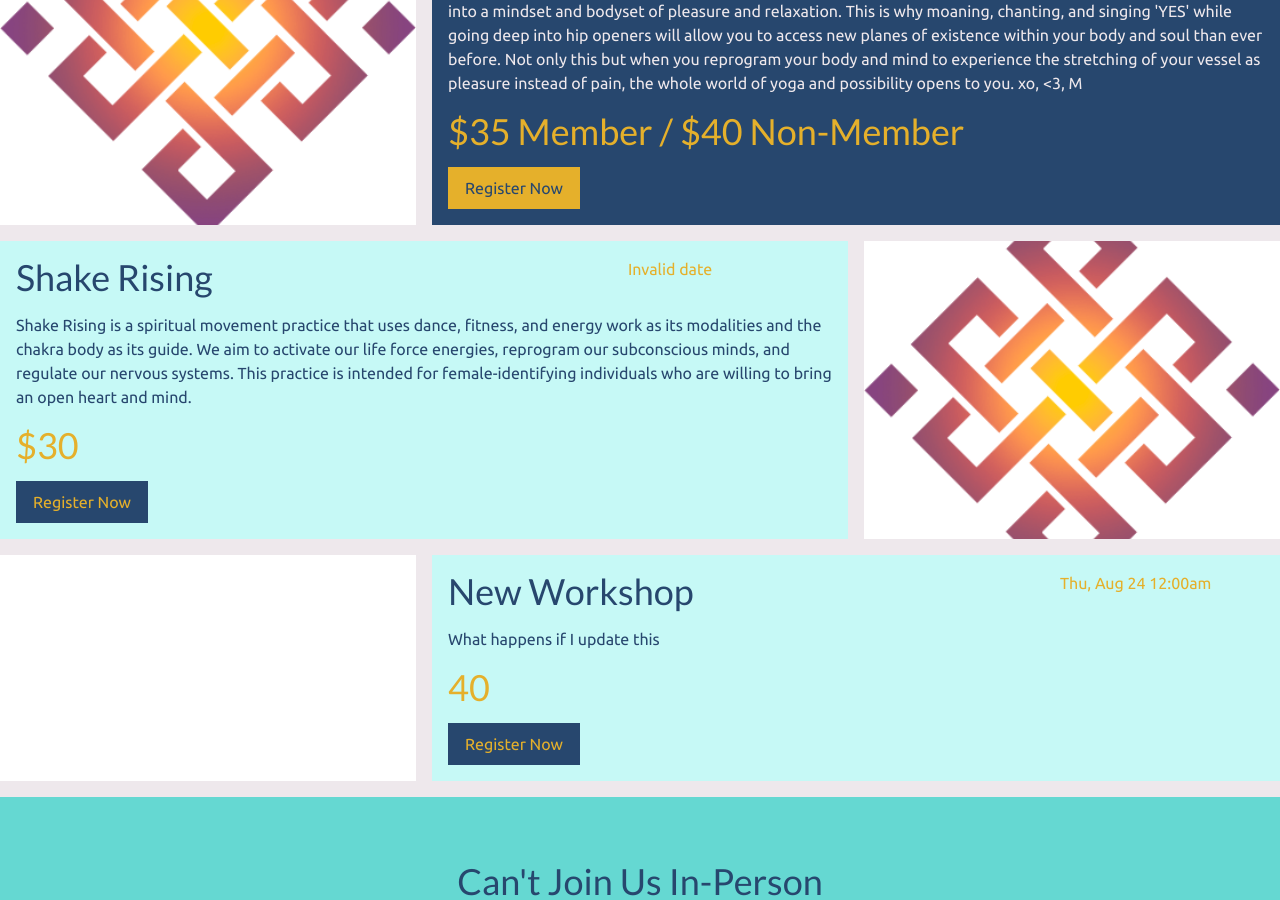
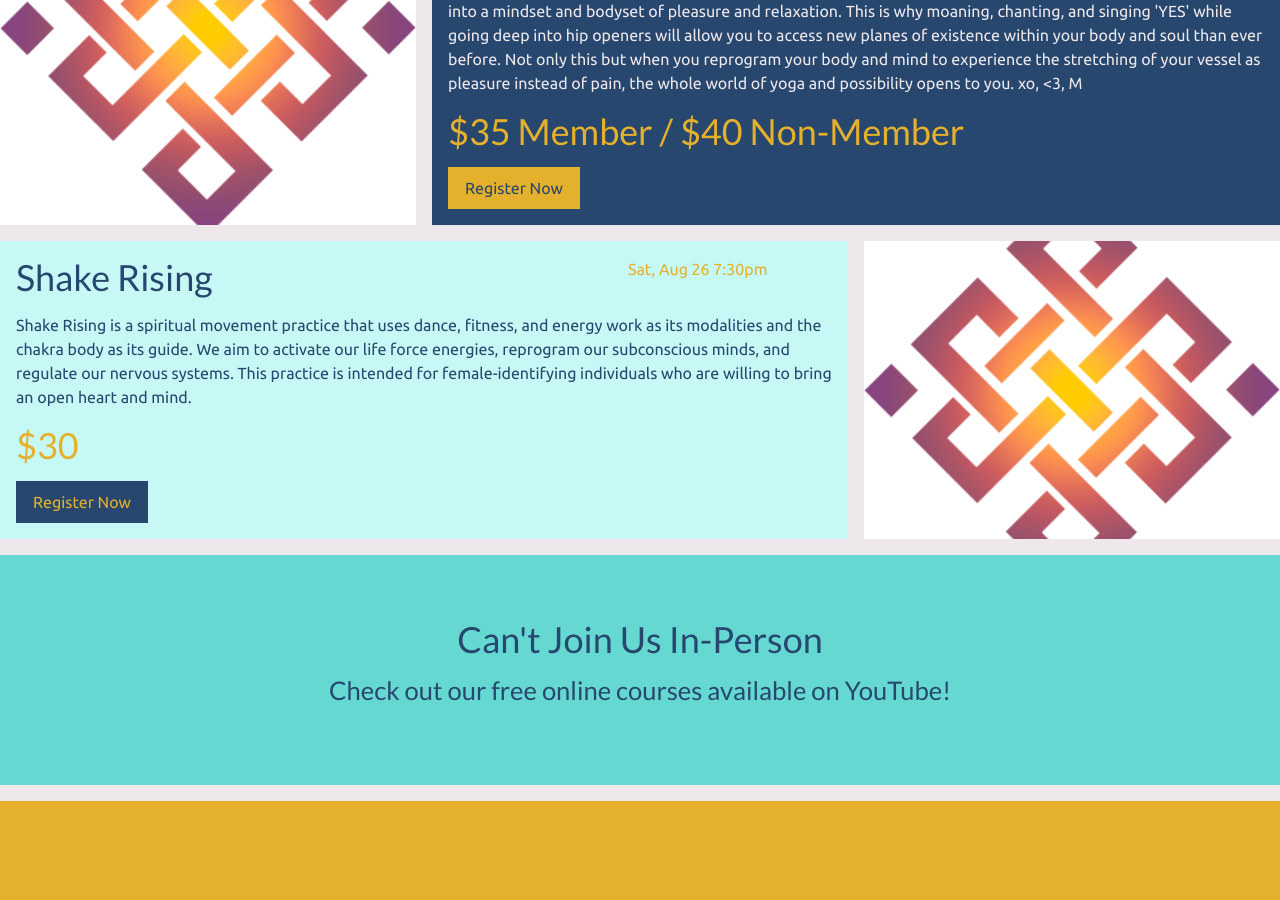
Before and after one commit to ViaSana/indie-yoga, a Jekyll site: the page built from enrollments.html, in a window 1280 px wide and 900 px high, scrolled down 875 px. Built offline with Jekyll 4.4.1, drawn with Linux system fonts in a browser that asks for light colours.

Commit message:
Updated 1 file via CloudCannon.

```diff
--- a/_data/workshops.yml
+++ b/_data/workshops.yml
@@ -24,13 +24,7 @@
     regulate our nervous systems. This practice is intended for
     female-identifying individuals who are willing to bring an open heart and
     mind.
-  datetime: Invalid date
+  datetime: 2023-08-26 19:30:00 -0700
   image: assets/images/waffl-knot.png
   price: $30
   background: light blue
-- title: New Workshop
-  description: What happens if I update this
-  datetime: 2023-08-24 00:00:00 -0700
-  image: ''
-  price: '40'
-  background: light blue
```
